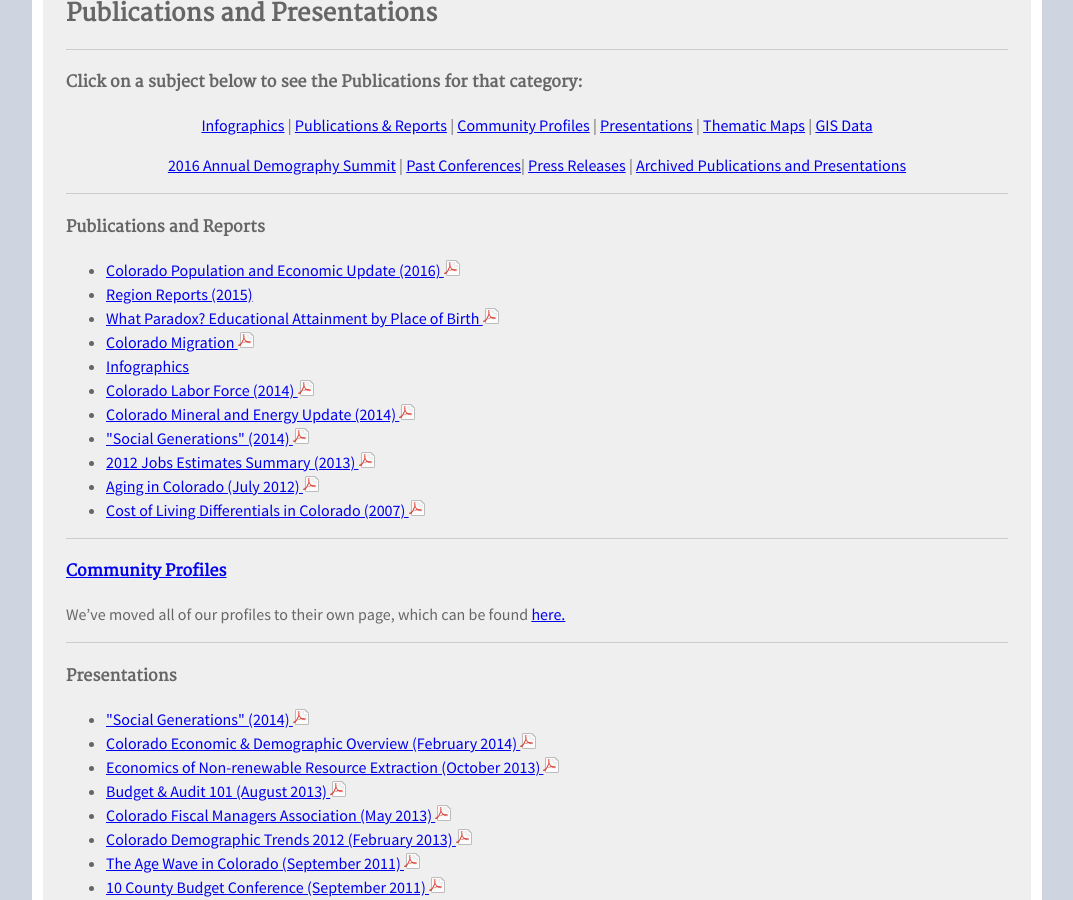
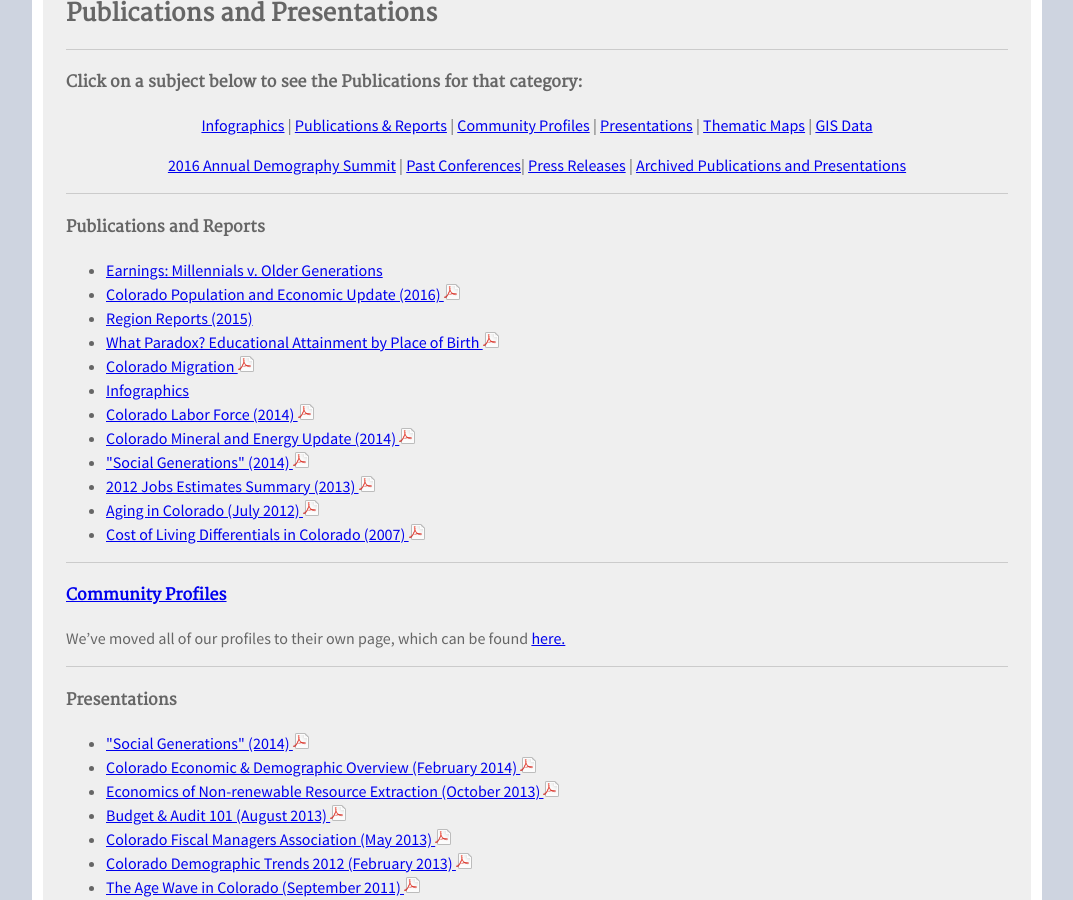
Before and after one commit to TBleess/Website_New, a Jekyll site: the page built from pages/9_Not_in_Menu/publications-and-presentations.md, in a window 1280 px wide and 900 px high, scrolled down 355 px. Shown: the whole window, without its empty margins (103-1176 px from the left). Built offline with Jekyll 4.4.1, drawn with Linux system fonts in a browser that asks for light colours.

Commit message:
Update publications-and-presentations.md

```diff
--- a/pages/9_Not_in_Menu/publications-and-presentations.md
+++ b/pages/9_Not_in_Menu/publications-and-presentations.md
@@ -28,6 +28,7 @@ published: true
 
 #### Publications and Reports
 
+- [Earnings: Millennials v. Older Generations](https://demography.dola.colorado.gov/crosstabs/millennial-earnings/)
 - [Colorado Population and Economic Update (2016) ![pdf](/images/page_white_acrobat.png 'download pdf file')](https://drive.google.com/uc?export=download&id=0ByjImPUKASTTQm5LSG5SMm16UFU)
 - [Region Reports (2015)](/demography/region-reports-2014/)
 - [What Paradox? Educational Attainment by Place of Birth ![pdf](/images/page_white_acrobat.png 'download pdf file')](https://drive.google.com/uc?export=download&id=0B2oqdPZKJqK7RDloZG45V2JmNmc)
```
